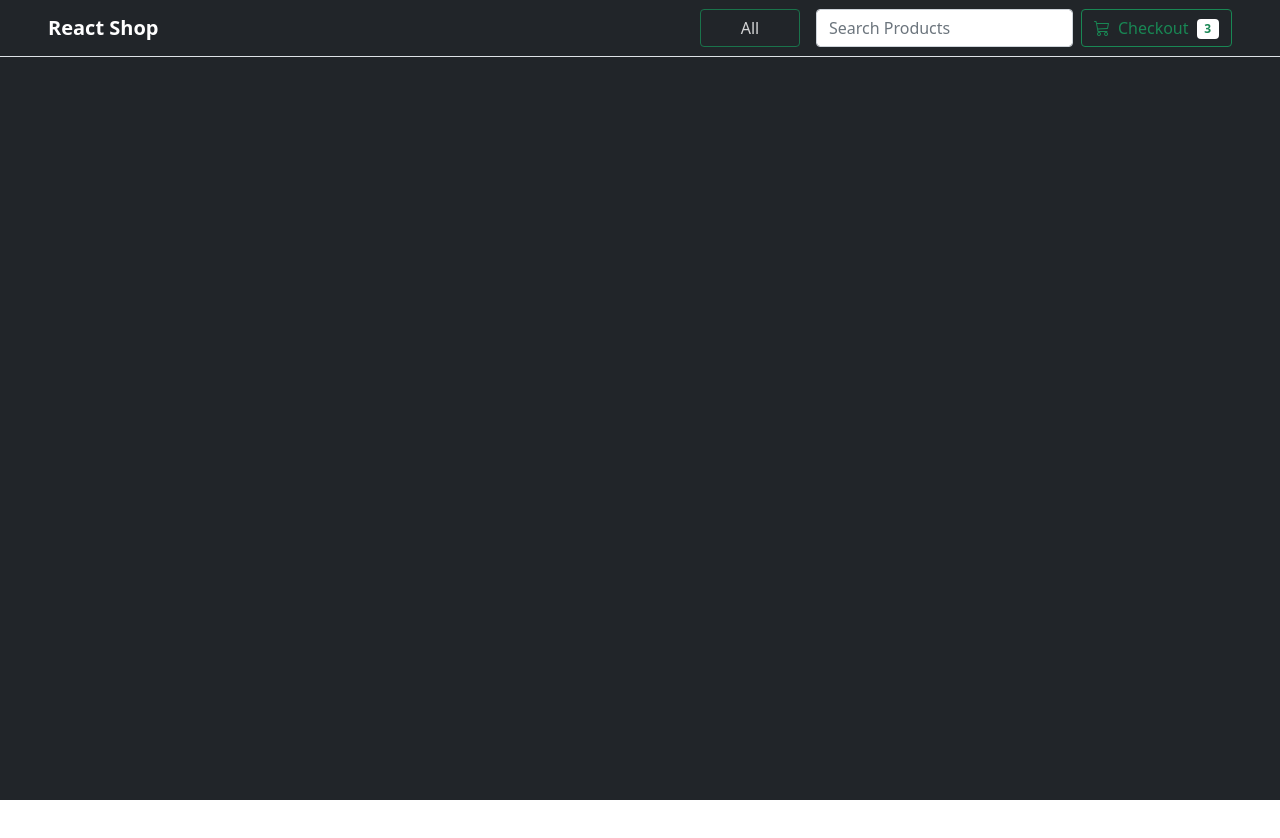
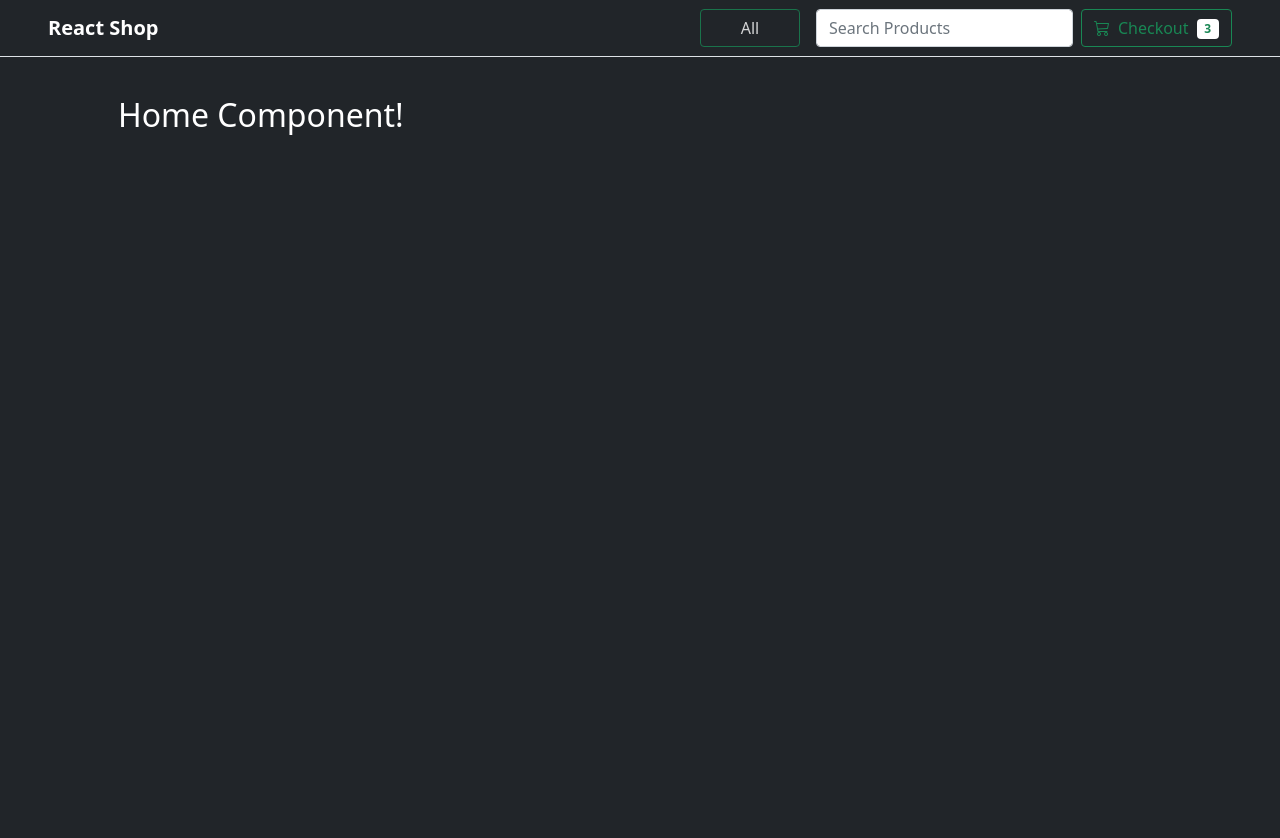
Before and after one commit to SaxenaNikhil/react-shop, a React (Create React App) app: page / in a window 1280 px wide. Shown: the top 838 px of the page. Before the commit the page ends 800 px from the top, so only its background shows below. Built offline with nearby package versions, Linux system fonts and the light colour scheme.

Commit message:
Worked on the react router

```diff
--- a/package.json
+++ b/package.json
@@ -10,6 +10,7 @@
     "bootstrap-icons": "^1.8.3",
     "react": "^18.2.0",
     "react-dom": "^18.2.0",
+    "react-router-dom": "^6.21.1",
     "react-scripts": "5.0.1",
     "web-vitals": "^2.1.4"
   },
--- a/src/App.jsx
+++ b/src/App.jsx
@@ -1,9 +1,19 @@
+import { Routes, Route } from "react-router-dom";
 import Navbar from "./components/nav/Navbar";
 
 export default function App() {
   return (
     <div className="wrapper bg-dark text-white">
       <Navbar title="React Shop"/>
+      <div className="container mt-5 py-5 px-3 px-md-5">
+        {/* This is the body of the app.jsx */}
+        {/* Here we are creating separate pages for the application */}
+        <Routes>
+          <Route path="/" element={<h2>Home Component!</h2>}/>
+          <Route path="/single" element={<h2>Single Component!</h2>}/>
+          <Route path="/cart" element={<h2>Cart Component!</h2>}/>
+        </Routes>
+      </div>
     </div>
   );
 }
--- a/src/index.js
+++ b/src/index.js
@@ -1,5 +1,7 @@
 import React from 'react';
 import ReactDOM from 'react-dom/client';
+
+import { BrowserRouter as Router } from 'react-router-dom';
 
 import "bootstrap"
 import "bootstrap/dist/css/bootstrap.css"
@@ -9,4 +11,8 @@ import "./main.css"
 import App from './App';
 
 const root = ReactDOM.createRoot(document.getElementById('root'));
-root.render(<App />);
+root.render(
+    <Router>
+        <App />
+    </Router>
+);
```
Also changed, not shown: 1 other file (tests, documents, lock files or other folders).
